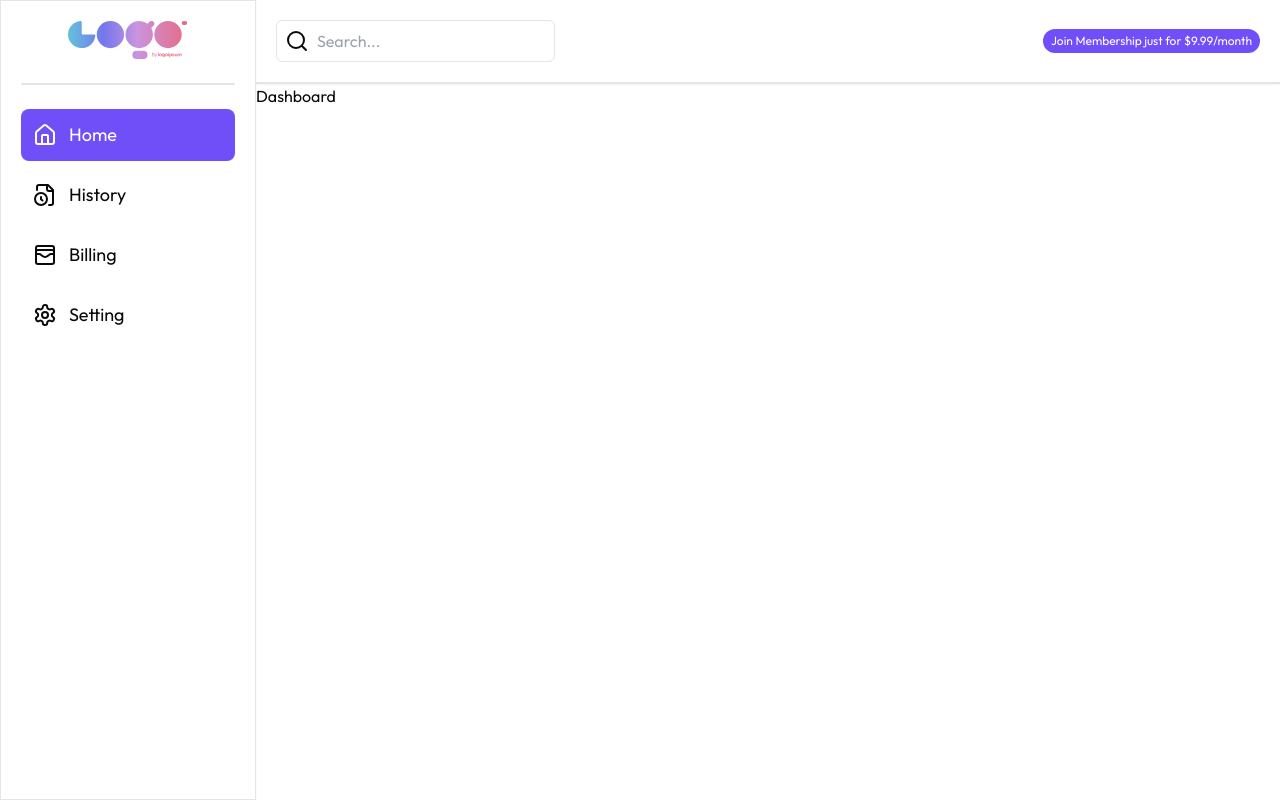
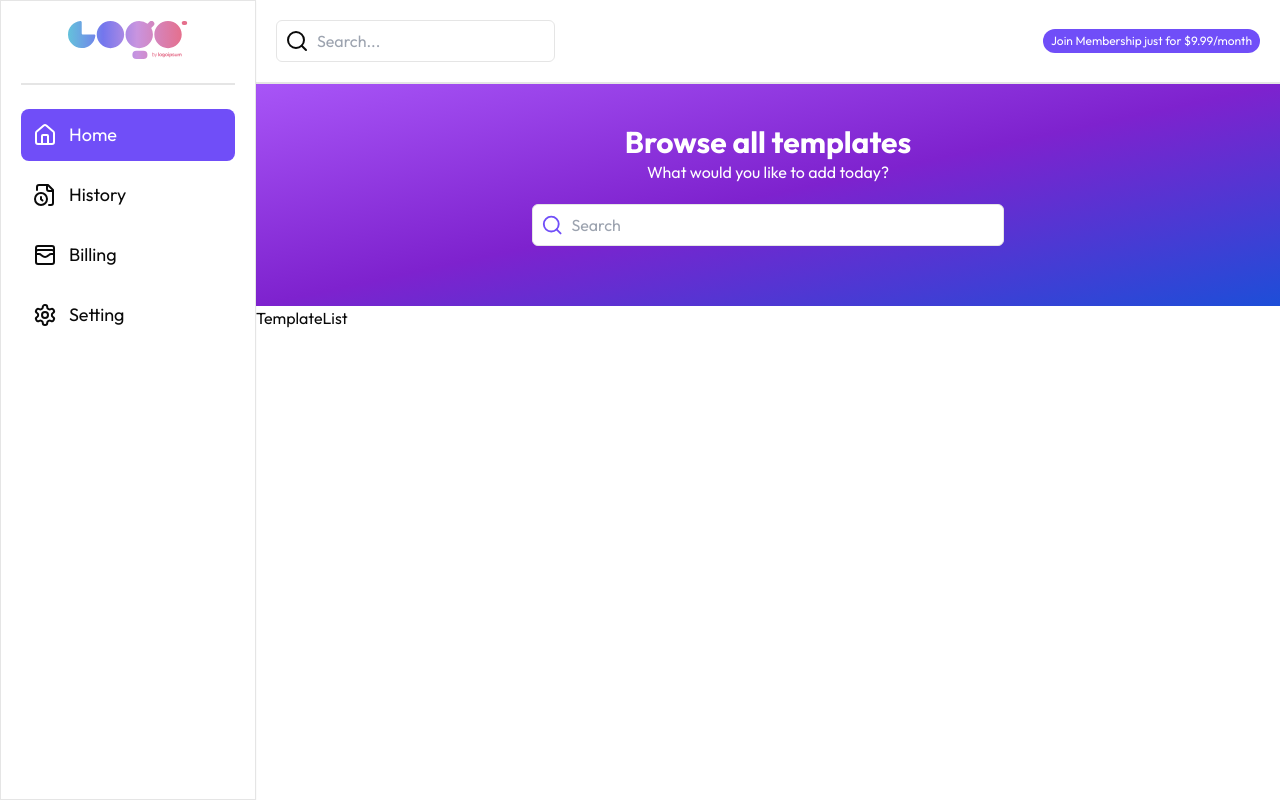
Before and after one commit to Teddy1404/Saas_content_-generator, a Next.js app: page /dashboard in a window 1280 px wide. Built offline with nearby package versions, Linux system fonts and the light colour scheme.

Commit message:
added search bar component in dashboard

```diff
--- /dev/null
+++ b/app/(data)/Templates.tsx
@@ -0,0 +1,27 @@
+/* eslint-disable import/no-anonymous-default-export */
+export default [
+    {
+        name:'Blog title',
+        desc:"Blog title depends on your blog information",
+        category:"Blog",
+        icon:'https://cdn-icons-png.flaticon.com/128/4693/4693265.png',
+        aiPrompt:'Give me 5 blog topic idea in a bullet wise only based on given niche and outlint and give me result in Rich text editor format. ',
+        slug:'generate-blog-title',
+        form:[
+            {
+                label:'Enter your blog niche',
+                field:'input',
+                name:'niche',
+                required:true
+
+            },
+            {
+                label:'Enter your blog outline',
+                field:'textarea',
+                name:'outline',
+                required:true
+            }
+
+        ]
+    }
+]
--- /dev/null
+++ b/app/dashboard/_components/SearchSection.tsx
@@ -0,0 +1,18 @@
+import React from 'react'
+import { Search } from 'lucide-react'
+function SearchSection() {
+  return (
+    <div className='p-10 bg-gradient-to-br from-purple-500 via-purple-700 to-blue-700 justify-center items-center flex flex-col text-white'>
+        <h2 className='text-3xl font-bold'>Browse all templates</h2>
+        <p>What would you like to add today?</p>
+        <div className='w-full flex justify-center' >
+            <div className='flex gap-2 items-center p-2 border rounded-md bg-white my-5 w-[50%]'>
+                <Search  className='text-primary' />
+                <input type='text' placeholder='Search' className='bg-transparent w-full outline-none text-black'/>
+            </div>
+        </div>
+    </div>
+  )
+}
+
+export default SearchSection
--- /dev/null
+++ b/app/dashboard/_components/TemplateList.tsx
@@ -0,0 +1,9 @@
+import React from 'react'
+
+function TemplateList() {
+  return (
+    <div>TemplateList</div>
+  )
+}
+
+export default TemplateList
--- a/app/dashboard/page.tsx
+++ b/app/dashboard/page.tsx
@@ -1,8 +1,17 @@
 import React from 'react'
+import SearchSection from './_components/SearchSection'
+import { TemplateContext } from 'next/dist/shared/lib/app-router-context.shared-runtime'
+import TemplateList from './_components/TemplateList'
 
 const Dashboard = () => {
   return (
-    <div><h1>Dashboard</h1></div>
+    <div>
+
+      {/* search section */}
+      <SearchSection/>
+      {/* template list */}
+      <TemplateList/>
+    </div>
   )
 }
 
```
